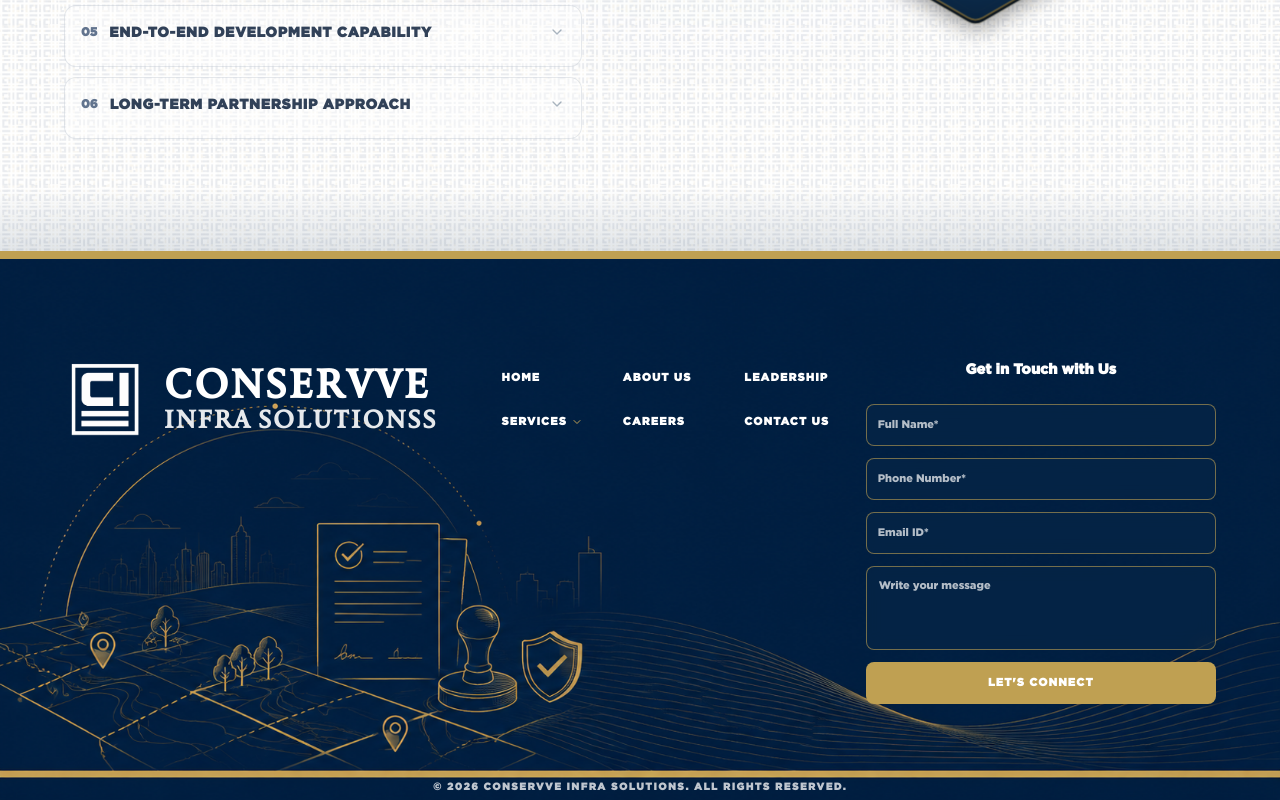
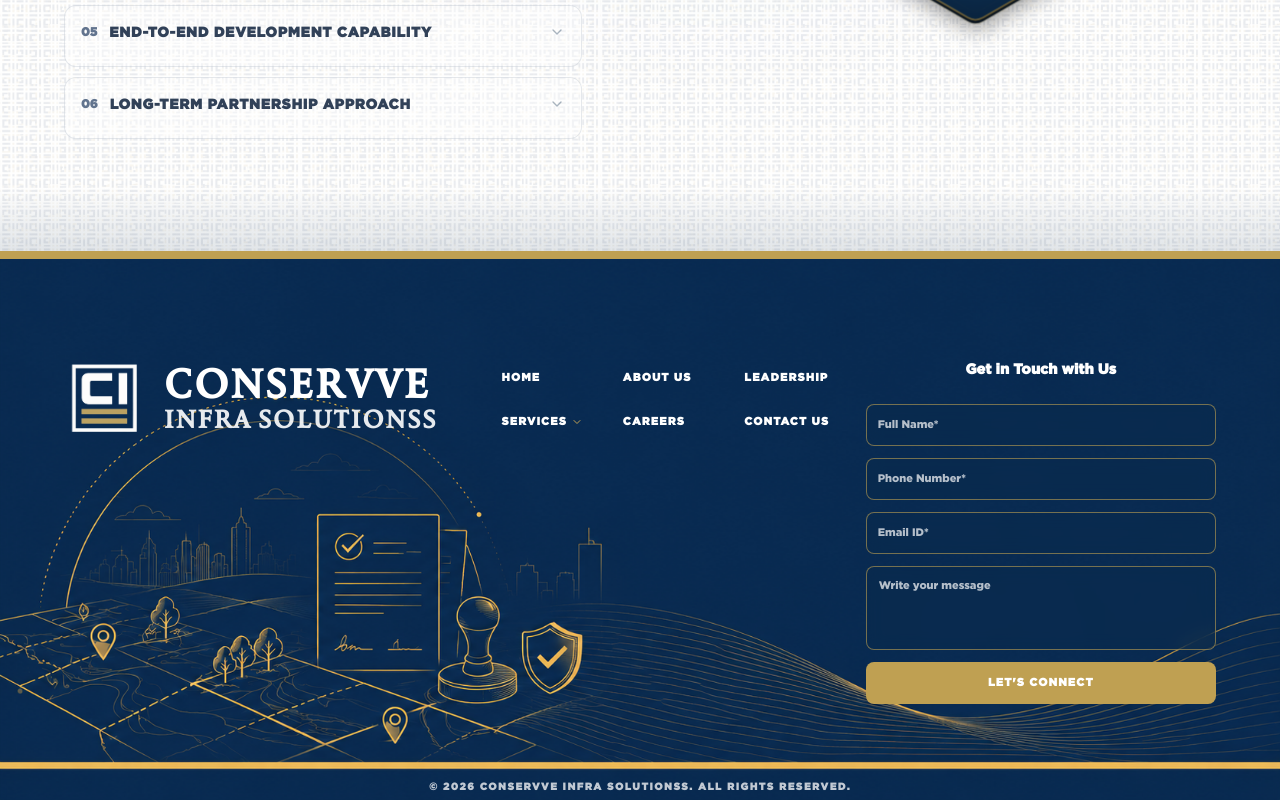
Before and after one commit to PVS786/cis-ui, a Next.js app: page / in a window 1280 px wide. Shown: the part 8116-8916 px from the top of the page. Built offline with nearby package versions, Linux system fonts and the light colour scheme.

Commit message:
feat: implement responsive footer component with navigation and contact form functionality

```diff
--- a/src/components/layout/footer.tsx
+++ b/src/components/layout/footer.tsx
@@ -46,10 +46,10 @@ export function Footer() {
             <div className="flex flex-col items-start pt-[19px] w-full justify-self-start text-left">
               <div className="flex items-center gap-[14px] xl:gap-[18px]">
                 {/* Logo Container matching Header scale but larger */}
-                <div className="w-[72px] h-[72px] xl:w-[82px] xl:h-[82px] relative flex items-center justify-center shrink-0 overflow-hidden" style={{ transform: 'translateY(3px)' }}>
+                <div className="w-[72px] h-[72px] xl:w-[82px] xl:h-[82px] relative flex items-center justify-center shrink-0" style={{ transform: 'translateY(-6px)' }}>
                   <div className="absolute inset-0 w-full h-full" style={{ transform: 'scale(1.34)' }}>
                     <Image
-                      src="/logo-white-transparent.png"
+                      src="/logo-transparent-dark.png"
                       alt="Conservve Logo Light"
                       fill
                       className="object-contain"
@@ -153,18 +153,18 @@ export function Footer() {
                         exit={{ opacity: 0, y: 5 }}
                         transition={{ duration: 0.15 }}
                         className="hidden lg:block absolute left-0 top-full mt-2 py-1.5 w-36 rounded shadow-lg z-50"
-                        style={{ backgroundColor: '#BFA052' }}
+                        style={{ backgroundColor: '#FFFFFF', border: '1.5px solid #BFA052' }}
                       >
                         <Link
                           href="/services/land-approval"
-                          className="block px-3 py-1.5 text-[9.5px] font-bold text-[#0C2C4D] hover:bg-white/20 transition-all tracking-wider font-gotham whitespace-nowrap"
+                          className="block px-3 py-1.5 text-[9.5px] font-bold text-[#0C2C4D] hover:bg-[#BFA052]/10 hover:text-[#BFA052] transition-all tracking-wider font-gotham whitespace-nowrap"
                           style={{ fontFamily: "'Gotham', Arial, sans-serif" }}
                         >
                           LAND APPROVAL
                         </Link>
                         <Link
                           href="/services/land-acquisition"
-                          className="block px-3 py-1.5 text-[9.5px] font-bold text-[#0C2C4D] hover:bg-white/20 transition-all tracking-wider font-gotham whitespace-nowrap"
+                          className="block px-3 py-1.5 text-[9.5px] font-bold text-[#0C2C4D] hover:bg-[#BFA052]/10 hover:text-[#BFA052] transition-all tracking-wider font-gotham whitespace-nowrap"
                           style={{ fontFamily: "'Gotham', Arial, sans-serif" }}
                         >
                           LAND ACQUISITION
@@ -182,18 +182,18 @@ export function Footer() {
                         exit={{ height: 0, opacity: 0 }}
                         transition={{ duration: 0.15 }}
                         className="lg:hidden overflow-hidden mt-2 rounded"
-                        style={{ backgroundColor: '#BFA052' }}
+                        style={{ backgroundColor: '#FFFFFF', border: '1.5px solid #BFA052' }}
                       >
                         <Link
                           href="/services/land-approval"
-                          className="block px-3 py-1.5 text-[9.5px] font-bold text-[#0C2C4D] hover:bg-white/20 transition-all tracking-wider font-gotham whitespace-nowrap"
+                          className="block px-3 py-1.5 text-[9.5px] font-bold text-[#0C2C4D] hover:bg-[#BFA052]/10 hover:text-[#BFA052] transition-all tracking-wider font-gotham whitespace-nowrap"
                           style={{ fontFamily: "'Gotham', Arial, sans-serif" }}
                         >
                           LAND APPROVAL
                         </Link>
                         <Link
                           href="/services/land-acquisition"
-                          className="block px-3 py-1.5 text-[9.5px] font-bold text-[#0C2C4D] hover:bg-white/20 transition-all tracking-wider font-gotham whitespace-nowrap"
+                          className="block px-3 py-1.5 text-[9.5px] font-bold text-[#0C2C4D] hover:bg-[#BFA052]/10 hover:text-[#BFA052] transition-all tracking-wider font-gotham whitespace-nowrap"
                           style={{ fontFamily: "'Gotham', Arial, sans-serif" }}
                         >
                           LAND ACQUISITION
@@ -387,7 +387,7 @@ export function Footer() {
             }}
             className="font-gotham font-semibold tracking-wider"
           >
-            © 2026 CONSERVVE INFRA SOLUTIONS. ALL RIGHTS RESERVED.
+            © 2026 CONSERVVE INFRA SOLUTIONSS. ALL RIGHTS RESERVED.
           </p>
         </div>
       </div>
```
Also changed, not shown: public/footer_base.png, public/footer_base_old.png (added).
